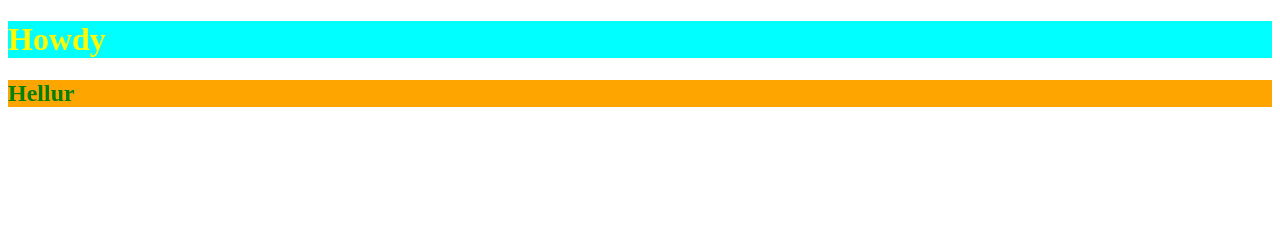
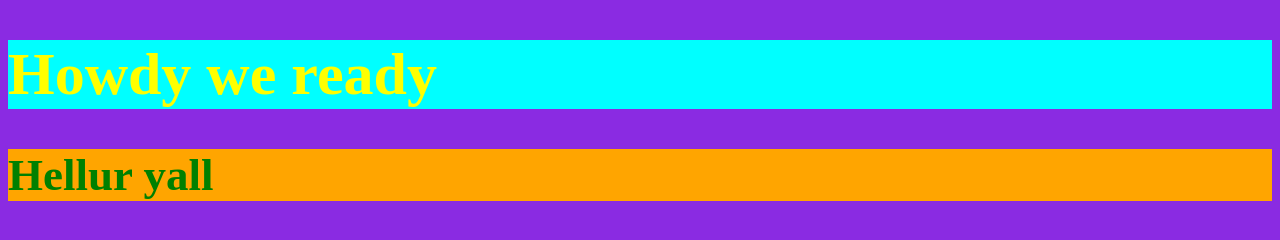
Before and after one commit to Tarzeus/laptop-practice, a plain HTML site: page index.html in a window 1280 px wide. Drawn offline with Linux system fonts and the light colour scheme.

Commit message:
verifying working git connection

```diff
--- a/index.html
+++ b/index.html
@@ -7,8 +7,8 @@
     <title>Practice page baby</title>
 </head>
 <body>
-    <h1>Howdy</h1>
-    <h2>Hellur</h2>
+    <h1>Howdy we ready</h1>
+    <h2>Hellur yall</h2>
     <script src="practice.js"></script>
 </body>
 </html>
--- a/style.css
+++ b/style.css
@@ -1,4 +1,8 @@
-h2{
+body{
+    background-color: blueviolet;
+    font-size: 30px;
+}
+    h2{
     color: green;
     background-color: orange;
 }
```
Also changed, not shown: practice.js (line endings or trailing spaces).
